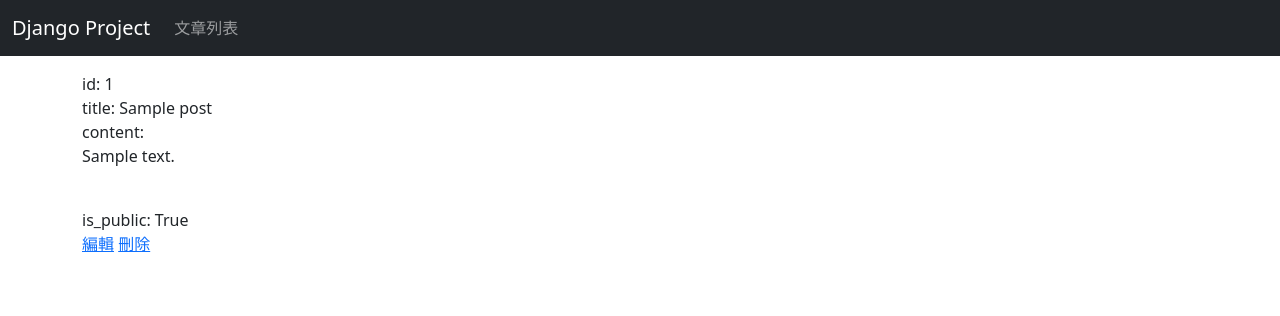
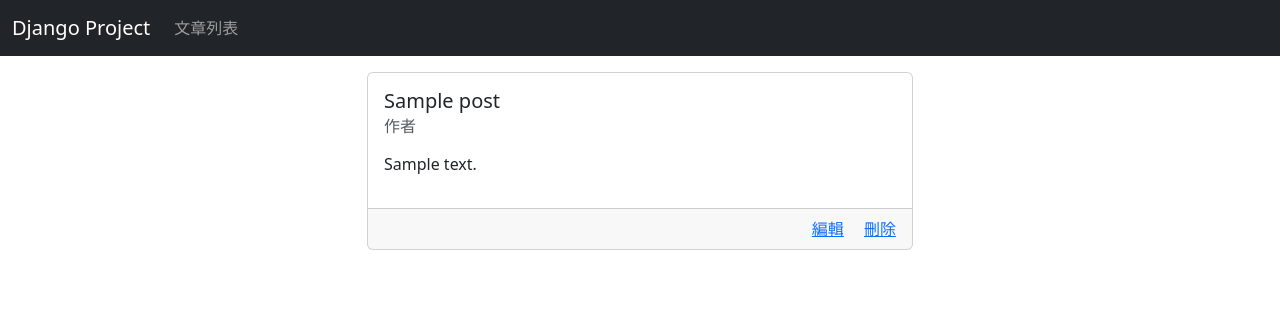
Before and after one commit to arthurc0102/ntub-django-2023, a Django app: page /post-detail/1/ in a window 1280 px wide. Shown: the top 316 px of the page. Run offline with Django 4.2, Linux system fonts and the light colour scheme; tables that the repository leaves empty hold one stand-in row (values such as "Sample post"); some libraries are stand-ins or nearby versions.

Commit message:
美化 post detail 頁面

```diff
--- a/first/templates/post_detail.html
+++ b/first/templates/post_detail.html
@@ -1,6 +1,6 @@
 {% extends 'base.html' %}
 {% block body %}
-  id: {{ post.id }}
+  {% comment %} id: {{ post.id }}
   <br>
   title: {{ post.title }}
   <br>
@@ -9,5 +9,21 @@
   is_public: {{ post.is_public }}
   <br>
   <a href="{% url 'post_update' post.id %}">編輯</a>
-  <a href="{% url 'post_delete' post.id %}">刪除</a>
+  <a href="{% url 'post_delete' post.id %}">刪除</a> {% endcomment %}
+
+  <div class="row">
+    <div class="col-sm-12 col-md-8 offset-md-2 col-lg-6 offset-lg-3">
+      <div class="card">
+        <div class="card-body">
+          <h5 class="card-title">{{ post.title }}</h5>
+          <h6 class="card-subtitle mb-2 text-muted">作者</h6>
+          <p class="card-text">{{ post.content | linebreaks }}</p>
+        </div>
+        <div class="card-footer text-end">
+          <a href="{% url 'post_update' post.id %}" class="card-link">編輯</a>
+          <a href="{% url 'post_delete' post.id %}" class="card-link">刪除</a>
+        </div>
+      </div>
+    </div>
+  </div>
 {% endblock body %}
```
